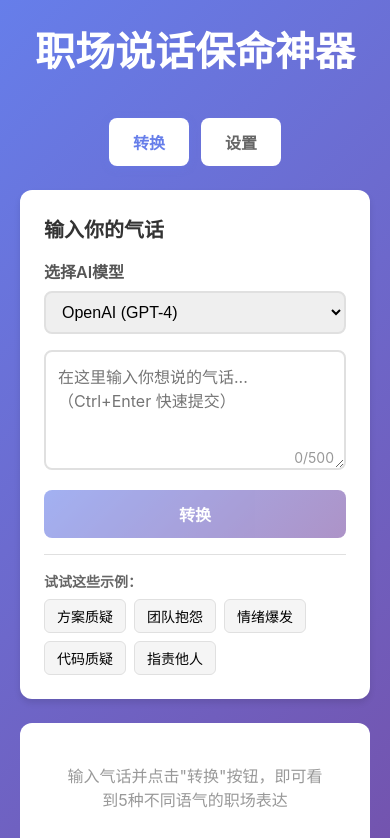
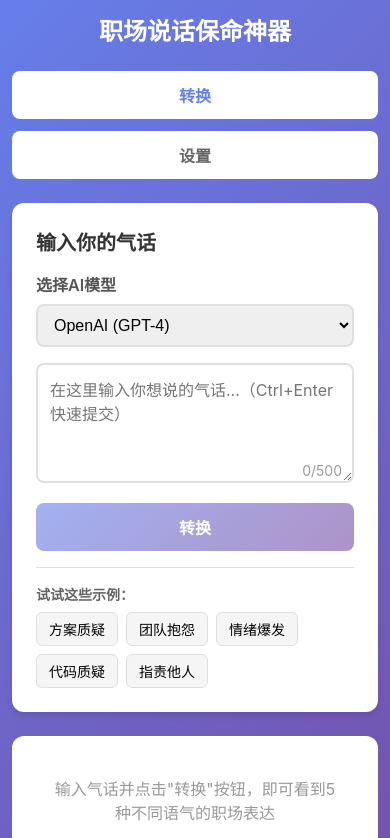
Before and after one commit to ShushanSong/workplace-speech-saver, a React (Vite) app: page / in a window 390 px wide. Shown: the top 838 px of the page. Built offline with nearby package versions, Linux system fonts and the light colour scheme.

Commit message:
feat: add responsive design for mobile devices

```diff
--- a/src/App.css
+++ b/src/App.css
@@ -22,6 +22,45 @@ h1 {
   margin-bottom: 40px;
   font-size: 2.5rem;
 }
+
+/* 响应式设计 */
+
+@media (max-width: 768px) {
+  .app {
+    padding: 12px;
+  }
+
+  h1 {
+    font-size: 1.75rem;
+    margin-bottom: 24px;
+  }
+
+  .tabs {
+    flex-direction: row;
+    gap: 8px;
+  }
+
+  .tab {
+    padding: 10px 16px;
+    font-size: 0.875rem;
+  }
+}
+
+@media (max-width: 480px) {
+  h1 {
+    font-size: 1.5rem;
+  }
+
+  .tabs {
+    flex-direction: column;
+  }
+
+  .tab {
+    width: 100%;
+  }
+}
+
+/* 标签页样式 */
 
 .tabs {
   display: flex;
--- a/src/components/ResultCards.css
+++ b/src/components/ResultCards.css
@@ -129,3 +129,26 @@
   text-align: center;
   color: #999;
 }
+
+/* 响应式设计 */
+
+@media (max-width: 768px) {
+  .result-cards {
+    grid-template-columns: 1fr;
+    gap: 16px;
+  }
+
+  .result-card {
+    padding: 16px;
+  }
+}
+
+@media (max-width: 480px) {
+  .result-card {
+    padding: 12px;
+  }
+
+  .card-content {
+    font-size: 0.9375rem;
+  }
+}
```
